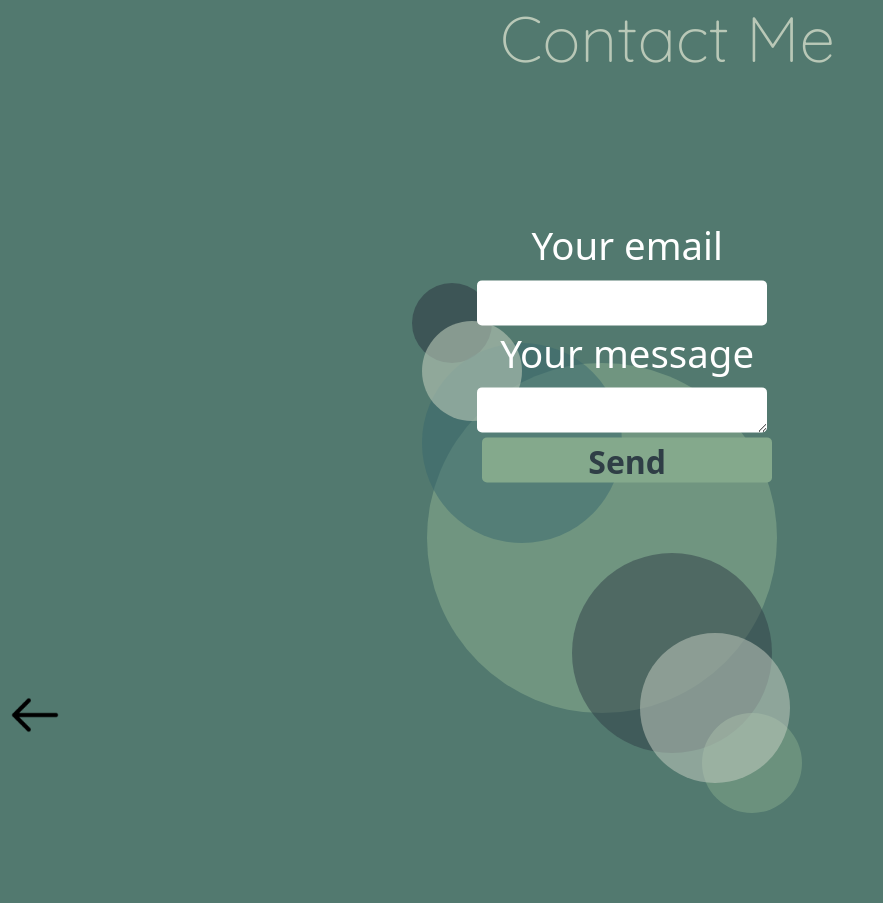
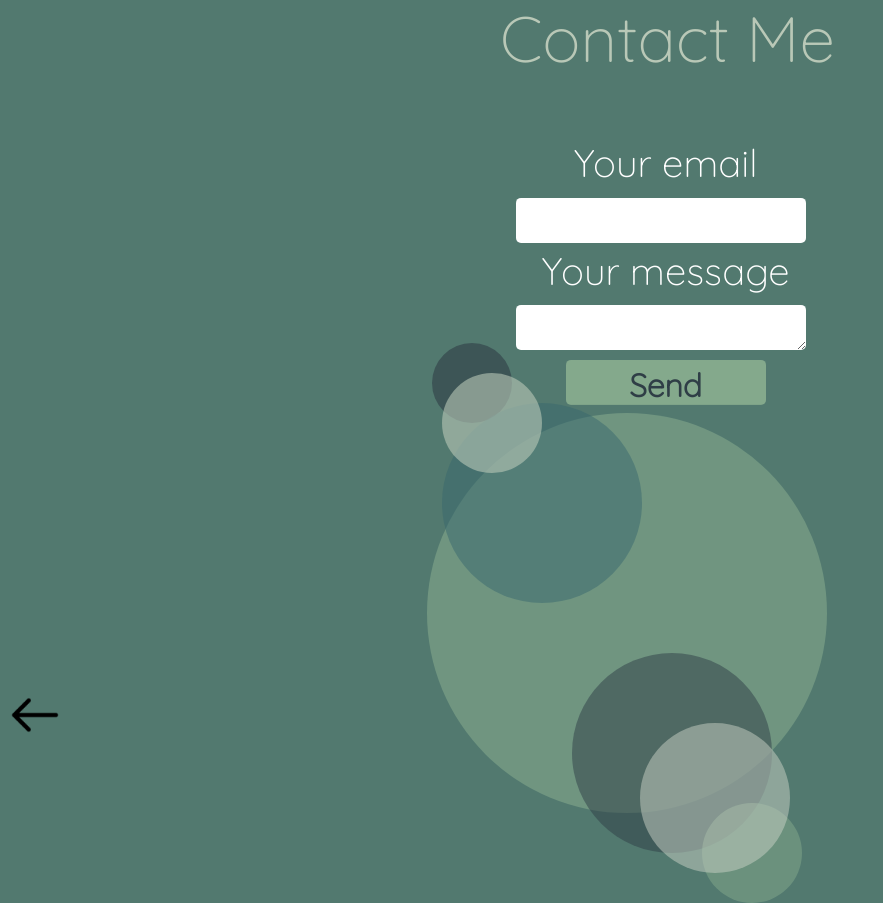
Before and after one commit to corynnem/corynne-moody, a React (Create React App) app: page /contact in a window 1280 px wide. Shown: the whole page, without its empty margins (0-883 px from the left). Before the commit the page ends 813 px from the top, so only its background shows below. Built offline with nearby package versions, Linux system fonts and the light colour scheme.

Commit message:
shifted line animation on home and about and centered mobile contact page

```diff
--- a/src/Main/About.js
+++ b/src/Main/About.js
@@ -114,7 +114,7 @@ const About = () => {
       <br/>
       <br/>
       <br/>
-      <hr style={{marginTop: '10%'}}/>
+      <hr style={{marginTop: '7%'}}/>
     </div>
   );
 };
--- a/src/Main/Contact.js
+++ b/src/Main/Contact.js
@@ -13,14 +13,17 @@ import "./main.css";
 const Contact = () => {
   const darkTurq = {
     marginTop: "-20px",
-    marginLeft: "0px",
+    marginLeft: "20px",
     opacity: '0.5'
   };
 
   const seafoaml = {
-    marginTop: "750px",
+    marginTop: "800px",
     marginLeft: "35px",
-    opacity: '0.6'
+    opacity: '0.6',
+    height: '400px',
+    width: '400px'
+
   };
 
   const beige = {
@@ -30,8 +33,8 @@ const Contact = () => {
   };
 
   const green = {
-    marginTop: "-222px",
-    marginLeft: "0px",
+    marginTop: "-230px",
+    marginLeft: "20px",
     opacity: '0.6'
   };
 
@@ -42,8 +45,8 @@ const Contact = () => {
   };
 
   const darkBlues = {
-    marginTop: "-500px",
-    marginLeft: "-10px",
+    marginTop: "-530px",
+    marginLeft: "10px",
     opacity: '0.6'
   };
 
@@ -51,7 +54,7 @@ const Contact = () => {
     height: "100px",
     width: "100px",
     borderRadius: "100px",
-    marginTop: "-40px",
+    marginTop: "-50px",
     marginLeft: "280px",
     opacity: '0.5'
   };
@@ -62,6 +65,14 @@ const Contact = () => {
     width: "290px",
     height: "45px",
     marginTop: "5px",
+  };
+
+  const buttonStyles = {
+    border: "0px",
+    borderRadius: "5px",
+    width: "200px",
+    height: "45px",
+    marginTop: "10px",
   };
 
   const flexStyles = {
@@ -104,7 +115,7 @@ const Contact = () => {
           <textarea name="message" style={inputStyles}></textarea>
         </label>
 
-        <button type="submit" style={inputStyles}>
+        <button type="submit" style={buttonStyles}>
           Send
         </button>
       </form>
--- a/src/Main/Grid/Grid.jsx
+++ b/src/Main/Grid/Grid.jsx
@@ -34,7 +34,7 @@ const Grid = () => {
     },
     {
       name: "Weather App",
-      desc: "A simple weather application created with React.js and TypeScript, to practice speeding up application speeds. Utilizing stateful class components to load in external data from the weather API and handle the bulk of the functionality and stateless functional components to display said data, I was able to optimize the performance of the simple application. ",
+      desc: "A simple weather application created with React.js and TypeScript, to practice improving application speeds. Utilizing stateful class components to load in external data from the weather API and handle the bulk of the functionality and stateless functional components to display said data, I was able to optimize the performance of the simple application. ",
       img_src: "",
       githubLink: 'https://github.com/corynnem/weather-fetch.git',
       deployedLink: 'https://weather-gify.herokuapp.com/'
--- a/src/Main/Grid/grid.css
+++ b/src/Main/Grid/grid.css
@@ -47,7 +47,6 @@
   }
 
 
-  /* Phone and Small-Sized Screen */
 
   /* Tablet and Mid-Sized Screen */
   @media only screen and (min-width: 1025px) and (max-width: 1300px) {
@@ -59,7 +58,7 @@
   /* Laptops and Large-Sized Screen */
   @media only screen and (min-width: 1301px) {
     #apps {
-        margin-left: 20%;
+        margin-left: 23%;
     }
   }
 
--- a/src/Main/Splash.js
+++ b/src/Main/Splash.js
@@ -78,7 +78,7 @@ const Splash = () => {
       <br/>
       <br/>
       <br/>
-      <hr style={{marginTop: '10%'}}/>
+      <hr style={{marginTop: '7%'}}/>
     </div>
   );
 };
--- a/src/Main/main.css
+++ b/src/Main/main.css
@@ -23,7 +23,7 @@
 }
 
 /* Phone and Small-Sized Screen */
-@media only screen and (max-width: 900px) {
+@media only screen and (max-width: 700px)  {
   #name {
     font-size: 2.4em;
     color: var(--light-green);
@@ -49,25 +49,27 @@
   }
 
   #app-circles {
-    margin-left: 0vw;
+    /* margin-left: 0vw; */
     position: absolute;
     top: -210px;
-    left: 50%;
+    left: 47%;
     transform: translate(-50%, -50%);
 
   }
   #form {
     width: 300px;
     position: absolute;
-    top: 45%;
+    top: 350px;
     left: 49%;
     transform: translate(-50%, -50%);
+    font-family: 'Quicksand';
   }
+
 }
 
 
 /* Phone and Small-Sized Screen */
-@media only screen and (min-width: 901px) and (max-width: 1024px) {
+@media only screen and (min-width: 701px) and (max-width: 1024px) {
   #name {
     font-size: 2.1em;
     margin-left: 4em;
@@ -91,18 +93,18 @@
     font-weight: bolder;
   }
   #app-circles {
-    margin-top: 3vw;
     position: absolute;
-    top: -18%;
+    top: -15%;
     left: 50%;
     transform: translate(-50%, -50%);
   }
   #form {
     width: 300px;
     position: absolute;
-    top: 37%;
-    left: 50%;
+    top: 33%;
+    left: 52%;
     transform: translate(-50%, -50%);
+    font-family: 'Quicksand';
   }
 }
 
@@ -138,9 +140,10 @@
   #form {
     width: 300px;
     position: absolute;
-    top: 44%;
-    left: 49%;
+    top: 34%;
+    left: 52%;
     transform: translate(-50%, -50%);
+    font-family: 'Quicksand';
   }
 }
 
@@ -183,6 +186,7 @@
     top: 42%;
     margin-left: 46%;
     transform: translate(-50%, -50%);
+    font-family: 'Quicksand';
   }
 }
 
```
